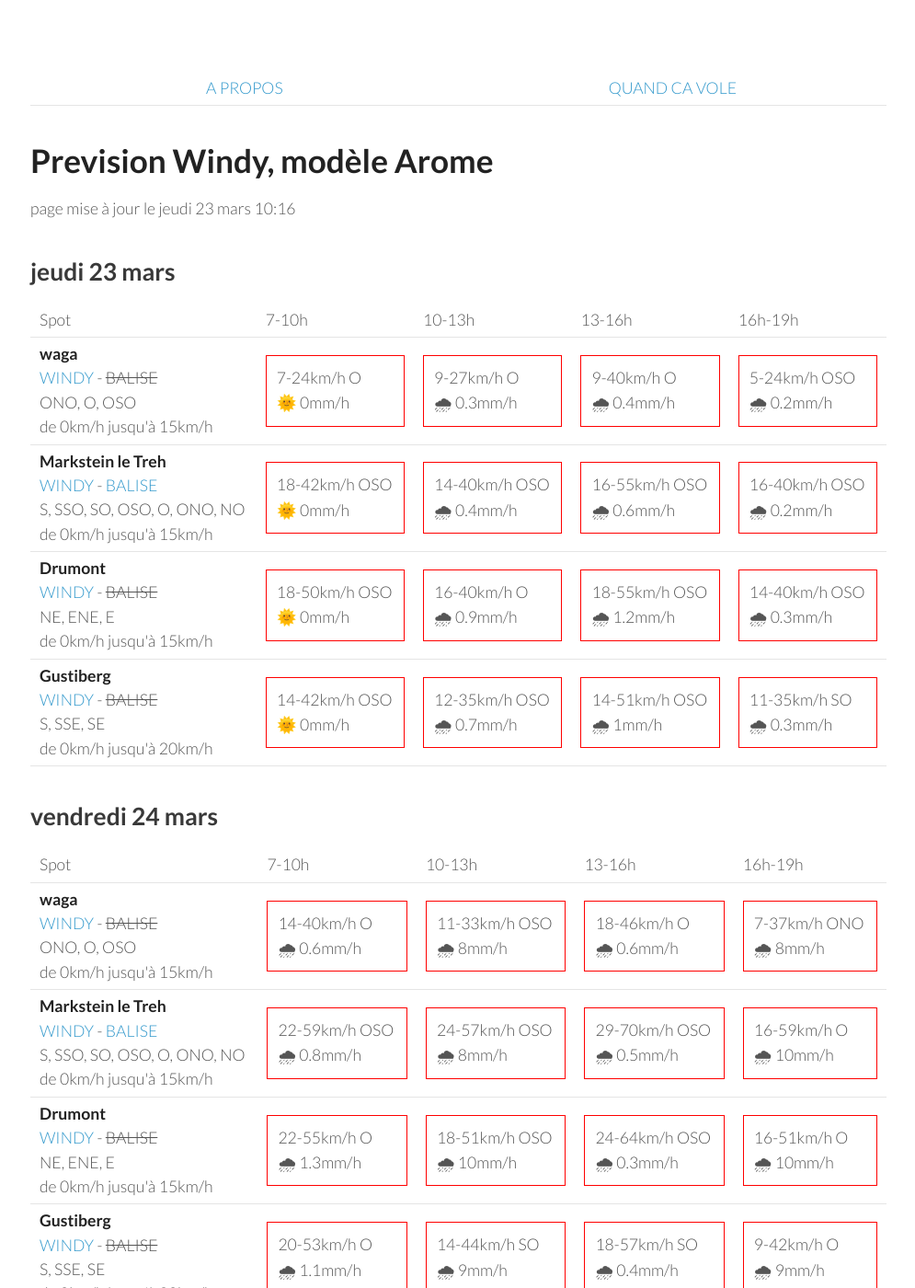
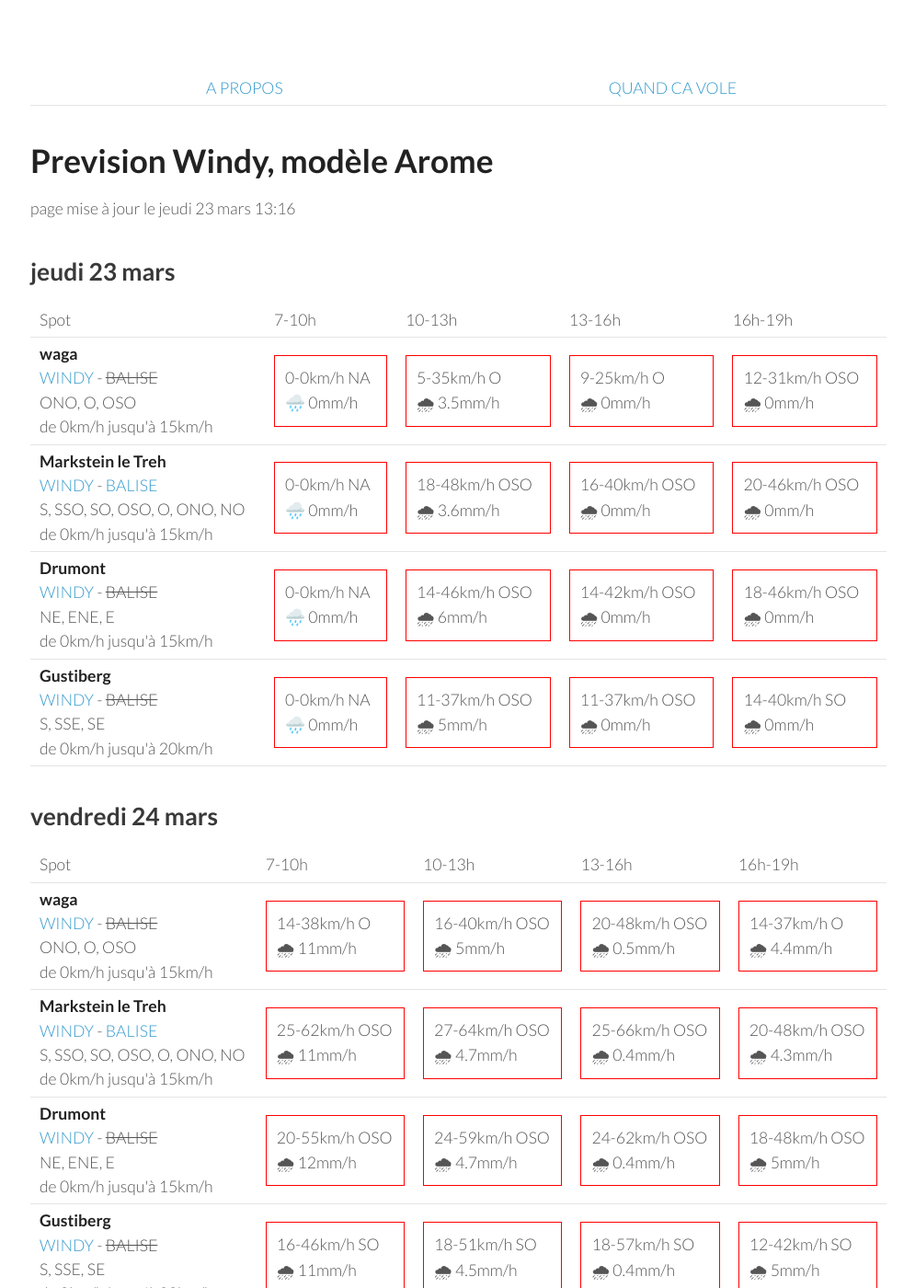
Before and after one commit to parapente-dans-le-nord/parapente-dans-le-nord.github.io, a Jekyll site: the page built from vosges.markdown, in a window 1280 px wide and 1400 px high. Shown: the whole window at 92% size, without its empty margins (25-1020 px from the left). Built offline with Jekyll 4.4.1, drawn with Linux system fonts in a browser that asks for light colours; some of the changed text lies outside the part shown.

Commit message:
update index.markdown

```diff
--- a/vosges.markdown
+++ b/vosges.markdown
@@ -7,7 +7,7 @@ title:  "Tous les spots"
 {: .links}
 
 # Prevision Windy, modèle Arome
-page mise à jour le jeudi 23 mars 10:16
+page mise à jour le jeudi 23 mars 13:16
 
 ## jeudi 23 mars
 
@@ -24,41 +24,37 @@ page mise à jour le jeudi 23 mars 10:16
 <tr>
         <td><strong>waga</strong><br><a href="https://windy.com/47.903/6.996?47.900,6.983,15">WINDY</a> - <span class="no-balise"> BALISE </span><br> <span class="vent-favorable">ONO, O, OSO</span><br><span class="force-vent">de 0km/h jusqu'à 15km/h</span> </td>
 
-            <td><div class="not-flyable"><p>7-24km/h O</p><p>🌞 0mm/h</p></div></td>
-            <td><div class="not-flyable"><p>9-27km/h O</p><p>🌧 0.3mm/h</p></div></td>
-            <td><div class="not-flyable"><p>9-40km/h O</p><p>🌧 0.4mm/h</p></div></td>
-            <td><div class="not-flyable"><p>5-24km/h OSO</p><p>🌧 0.2mm/h</p></div></td>
-
+            <td><div class="not-flyable"><p>0-0km/h NA</p><p>🌧️ 0mm/h</p></div></td>
+            <td><div class="not-flyable"><p>5-35km/h O</p><p>🌧 3.5mm/h</p></div></td>
+            <td><div class="not-flyable"><p>9-25km/h O</p><p>🌧 0mm/h</p></div></td>
+            <td><div class="not-flyable"><p>12-31km/h OSO</p><p>🌧 0mm/h</p></div></td>
 
     </tr>
 <tr>
         <td><strong>Markstein le Treh</strong><br><a href="https://windy.com/47.926/7.012?47.505,7.012,8,m:eY1agmQ">WINDY</a> - <span class=""><a href="http://www.balisemeteo.com/balise.php?idBalise=136">BALISE</a> </span><br> <span class="vent-favorable">S, SSO, SO, OSO, O, ONO, NO</span><br><span class="force-vent">de 0km/h jusqu'à 15km/h</span> </td>
 
-            <td><div class="not-flyable"><p>18-42km/h OSO</p><p>🌞 0mm/h</p></div></td>
-            <td><div class="not-flyable"><p>14-40km/h OSO</p><p>🌧 0.4mm/h</p></div></td>
-            <td><div class="not-flyable"><p>16-55km/h OSO</p><p>🌧 0.6mm/h</p></div></td>
-            <td><div class="not-flyable"><p>16-40km/h OSO</p><p>🌧 0.2mm/h</p></div></td>
-
+            <td><div class="not-flyable"><p>0-0km/h NA</p><p>🌧️ 0mm/h</p></div></td>
+            <td><div class="not-flyable"><p>18-48km/h OSO</p><p>🌧 3.6mm/h</p></div></td>
+            <td><div class="not-flyable"><p>16-40km/h OSO</p><p>🌧 0mm/h</p></div></td>
+            <td><div class="not-flyable"><p>20-46km/h OSO</p><p>🌧 0mm/h</p></div></td>
 
     </tr>
 <tr>
         <td><strong>Drumont</strong><br><a href="https://windy.com/47.898/6.919?47.687,6.919,9,m:eYYagmG">WINDY</a> - <span class="no-balise"> BALISE </span><br> <span class="vent-favorable">NE, ENE, E</span><br><span class="force-vent">de 0km/h jusqu'à 15km/h</span> </td>
 
-            <td><div class="not-flyable"><p>18-50km/h OSO</p><p>🌞 0mm/h</p></div></td>
-            <td><div class="not-flyable"><p>16-40km/h O</p><p>🌧 0.9mm/h</p></div></td>
-            <td><div class="not-flyable"><p>18-55km/h OSO</p><p>🌧 1.2mm/h</p></div></td>
-            <td><div class="not-flyable"><p>14-40km/h OSO</p><p>🌧 0.3mm/h</p></div></td>
-
+            <td><div class="not-flyable"><p>0-0km/h NA</p><p>🌧️ 0mm/h</p></div></td>
+            <td><div class="not-flyable"><p>14-46km/h OSO</p><p>🌧 6mm/h</p></div></td>
+            <td><div class="not-flyable"><p>14-42km/h OSO</p><p>🌧 0mm/h</p></div></td>
+            <td><div class="not-flyable"><p>18-46km/h OSO</p><p>🌧 0mm/h</p></div></td>
 
     </tr>
 <tr>
         <td><strong>Gustiberg</strong><br><a href="https://windy.com/47.894/6.934?47.891,6.934,15,m:eYYagmI">WINDY</a> - <span class="no-balise"> BALISE </span><br> <span class="vent-favorable">S, SSE, SE</span><br><span class="force-vent">de 0km/h jusqu'à 20km/h</span> </td>
 
-            <td><div class="not-flyable"><p>14-42km/h OSO</p><p>🌞 0mm/h</p></div></td>
-            <td><div class="not-flyable"><p>12-35km/h OSO</p><p>🌧 0.7mm/h</p></div></td>
-            <td><div class="not-flyable"><p>14-51km/h OSO</p><p>🌧 1mm/h</p></div></td>
-            <td><div class="not-flyable"><p>11-35km/h SO</p><p>🌧 0.3mm/h</p></div></td>
-
+            <td><div class="not-flyable"><p>0-0km/h NA</p><p>🌧️ 0mm/h</p></div></td>
+            <td><div class="not-flyable"><p>11-37km/h OSO</p><p>🌧 5mm/h</p></div></td>
+            <td><div class="not-flyable"><p>11-37km/h OSO</p><p>🌧 0mm/h</p></div></td>
+            <td><div class="not-flyable"><p>14-40km/h SO</p><p>🌧 0mm/h</p></div></td>
 
     </tr>
 
@@ -80,40 +76,40 @@ page mise à jour le jeudi 23 mars 10:16
 <tr>
         <td><strong>waga</strong><br><a href="https://windy.com/47.903/6.996?47.900,6.983,15">WINDY</a> - <span class="no-balise"> BALISE </span><br> <span class="vent-favorable">ONO, O, OSO</span><br><span class="force-vent">de 0km/h jusqu'à 15km/h</span> </td>
 
-            <td><div class="not-flyable"><p>14-40km/h O</p><p>🌧 0.6mm/h</p></div></td>
-            <td><div class="not-flyable"><p>11-33km/h OSO</p><p>🌧 8mm/h</p></div></td>
-            <td><div class="not-flyable"><p>18-46km/h O</p><p>🌧 0.6mm/h</p></div></td>
-            <td><div class="not-flyable"><p>7-37km/h ONO</p><p>🌧 8mm/h</p></div></td>
+            <td><div class="not-flyable"><p>14-38km/h O</p><p>🌧 11mm/h</p></div></td>
+            <td><div class="not-flyable"><p>16-40km/h OSO</p><p>🌧 5mm/h</p></div></td>
+            <td><div class="not-flyable"><p>20-48km/h OSO</p><p>🌧 0.5mm/h</p></div></td>
+            <td><div class="not-flyable"><p>14-37km/h O</p><p>🌧 4.4mm/h</p></div></td>
 
 
     </tr>
 <tr>
         <td><strong>Markstein le Treh</strong><br><a href="https://windy.com/47.926/7.012?47.505,7.012,8,m:eY1agmQ">WINDY</a> - <span class=""><a href="http://www.balisemeteo.com/balise.php?idBalise=136">BALISE</a> </span><br> <span class="vent-favorable">S, SSO, SO, OSO, O, ONO, NO</span><br><span class="force-vent">de 0km/h jusqu'à 15km/h</span> </td>
 
-            <td><div class="not-flyable"><p>22-59km/h OSO</p><p>🌧 0.8mm/h</p></div></td>
-            <td><div class="not-flyable"><p>24-57km/h OSO</p><p>🌧 8mm/h</p></div></td>
-            <td><div class="not-flyable"><p>29-70km/h OSO</p><p>🌧 0.5mm/h</p></div></td>
-            <td><div class="not-flyable"><p>16-59km/h O</p><p>🌧 10mm/h</p></div></td>
+            <td><div class="not-flyable"><p>25-62km/h OSO</p><p>🌧 11mm/h</p></div></td>
+            <td><div class="not-flyable"><p>27-64km/h OSO</p><p>🌧 4.7mm/h</p></div></td>
+            <td><div class="not-flyable"><p>25-66km/h OSO</p><p>🌧 0.4mm/h</p></div></td>
+            <td><div class="not-flyable"><p>20-48km/h OSO</p><p>🌧 4.3mm/h</p></div></td>
 
 
     </tr>
 <tr>
         <td><strong>Drumont</strong><br><a href="https://windy.com/47.898/6.919?47.687,6.919,9,m:eYYagmG">WINDY</a> - <span class="no-balise"> BALISE </span><br> <span class="vent-favorable">NE, ENE, E</span><br><span class="force-vent">de 0km/h jusqu'à 15km/h</span> </td>
 
-            <td><div class="not-flyable"><p>22-55km/h O</p><p>🌧 1.3mm/h</p></div></td>
-            <td><div class="not-flyable"><p>18-51km/h OSO</p><p>🌧 10mm/h</p></div></td>
-            <td><div class="not-flyable"><p>24-64km/h OSO</p><p>🌧 0.3mm/h</p></div></td>
-            <td><div class="not-flyable"><p>16-51km/h O</p><p>🌧 10mm/h</p></div></td>
+            <td><div class="not-flyable"><p>20-55km/h OSO</p><p>🌧 12mm/h</p></div></td>
+            <td><div class="not-flyable"><p>24-59km/h OSO</p><p>🌧 4.7mm/h</p></div></td>
+            <td><div class="not-flyable"><p>24-62km/h OSO</p><p>🌧 0.4mm/h</p></div></td>
+            <td><div class="not-flyable"><p>18-48km/h OSO</p><p>🌧 5mm/h</p></div></td>
 
 
     </tr>
 <tr>
         <td><strong>Gustiberg</strong><br><a href="https://windy.com/47.894/6.934?47.891,6.934,15,m:eYYagmI">WINDY</a> - <span class="no-balise"> BALISE </span><br> <span class="vent-favorable">S, SSE, SE</span><br><span class="force-vent">de 0km/h jusqu'à 20km/h</span> </td>
 
-            <td><div class="not-flyable"><p>20-53km/h O</p><p>🌧 1.1mm/h</p></div></td>
-            <td><div class="not-flyable"><p>14-44km/h SO</p><p>🌧 9mm/h</p></div></td>
+            <td><div class="not-flyable"><p>16-46km/h SO</p><p>🌧 11mm/h</p></div></td>
+            <td><div class="not-flyable"><p>18-51km/h SO</p><p>🌧 4.5mm/h</p></div></td>
             <td><div class="not-flyable"><p>18-57km/h SO</p><p>🌧 0.4mm/h</p></div></td>
-            <td><div class="not-flyable"><p>9-42km/h O</p><p>🌧 9mm/h</p></div></td>
+            <td><div class="not-flyable"><p>12-42km/h SO</p><p>🌧 5mm/h</p></div></td>
 
 
     </tr>
@@ -134,16 +130,6 @@ page mise à jour le jeudi 23 mars 10:16
       <td>16h-19h</td>
     </tr>
 <tr>
-        <td><strong>waga</strong><br><a href="https://windy.com/47.903/6.996?47.900,6.983,15">WINDY</a> - <span class="no-balise"> BALISE </span><br> <span class="vent-favorable">ONO, O, OSO</span><br><span class="force-vent">de 0km/h jusqu'à 15km/h</span> </td>
-
-            <td><div class="not-flyable"><p>22-64km/h OSO</p><p>🌧 3.2mm/h</p></div></td>
-            <td><div class="not-flyable"><p>25-72km/h O</p><p>🌧 1.1mm/h</p></div></td>
-            <td><div class="not-flyable"><p>24-81km/h OSO</p><p>🌧 1.4mm/h</p></div></td>
-            <td><div class="not-flyable"><p>22-81km/h O</p><p>🌧 1mm/h</p></div></td>
-
-
-    </tr>
-<tr>
         <td><strong>Markstein le Treh</strong><br><a href="https://windy.com/47.926/7.012?47.505,7.012,8,m:eY1agmQ">WINDY</a> - <span class=""><a href="http://www.balisemeteo.com/balise.php?idBalise=136">BALISE</a> </span><br> <span class="vent-favorable">S, SSO, SO, OSO, O, ONO, NO</span><br><span class="force-vent">de 0km/h jusqu'à 15km/h</span> </td>
 
             <td><div class="not-flyable"><p>18-61km/h OSO</p><p>🌧 1.5mm/h</p></div></td>
@@ -160,6 +146,16 @@ page mise à jour le jeudi 23 mars 10:16
             <td><div class="not-flyable"><p>18-57km/h OSO</p><p>🌧 3.5mm/h</p></div></td>
             <td><div class="not-flyable"><p>25-70km/h OSO</p><p>🌧 0.7mm/h</p></div></td>
             <td><div class="not-flyable"><p>24-70km/h OSO</p><p>🌧 0.7mm/h</p></div></td>
+
+
+    </tr>
+<tr>
+        <td><strong>waga</strong><br><a href="https://windy.com/47.903/6.996?47.900,6.983,15">WINDY</a> - <span class="no-balise"> BALISE </span><br> <span class="vent-favorable">ONO, O, OSO</span><br><span class="force-vent">de 0km/h jusqu'à 15km/h</span> </td>
+
+            <td><div class="not-flyable"><p>18-61km/h OSO</p><p>🌧 1.7mm/h</p></div></td>
+            <td><div class="not-flyable"><p>18-66km/h OSO</p><p>🌧 1.6mm/h</p></div></td>
+            <td><div class="not-flyable"><p>25-77km/h OSO</p><p>🌧 0.9mm/h</p></div></td>
+            <td><div class="not-flyable"><p>24-79km/h OSO</p><p>🌧 0.9mm/h</p></div></td>
 
 
     </tr>
@@ -190,16 +186,6 @@ page mise à jour le jeudi 23 mars 10:16
       <td>16h-19h</td>
     </tr>
 <tr>
-        <td><strong>waga</strong><br><a href="https://windy.com/47.903/6.996?47.900,6.983,15">WINDY</a> - <span class="no-balise"> BALISE </span><br> <span class="vent-favorable">ONO, O, OSO</span><br><span class="force-vent">de 0km/h jusqu'à 15km/h</span> </td>
-
-            <td><div class="not-flyable"><p>5-33km/h OSO</p><p>🌧 0.2mm/h</p></div></td>
-            <td><div class="not-flyable"><p>12-46km/h SO</p><p>🌧 3.7mm/h</p></div></td>
-            <td><div class="not-flyable"><p>25-81km/h OSO</p><p>🌧 0.6mm/h</p></div></td>
-            <td><div class="not-flyable"><p>24-79km/h OSO</p><p>🌧 1.2mm/h</p></div></td>
-
-
-    </tr>
-<tr>
         <td><strong>Markstein le Treh</strong><br><a href="https://windy.com/47.926/7.012?47.505,7.012,8,m:eY1agmQ">WINDY</a> - <span class=""><a href="http://www.balisemeteo.com/balise.php?idBalise=136">BALISE</a> </span><br> <span class="vent-favorable">S, SSO, SO, OSO, O, ONO, NO</span><br><span class="force-vent">de 0km/h jusqu'à 15km/h</span> </td>
 
             <td><div class="not-flyable"><p>14-48km/h SO</p><p>🌧 1.4mm/h</p></div></td>
@@ -216,6 +202,16 @@ page mise à jour le jeudi 23 mars 10:16
             <td><div class="not-flyable"><p>29-83km/h OSO</p><p>🌧 1.8mm/h</p></div></td>
             <td><div class="not-flyable"><p>22-83km/h OSO</p><p>🌧 0.9mm/h</p></div></td>
             <td><div class="not-flyable"><p>14-62km/h OSO</p><p>🌧 1.5mm/h</p></div></td>
+
+
+    </tr>
+<tr>
+        <td><strong>waga</strong><br><a href="https://windy.com/47.903/6.996?47.900,6.983,15">WINDY</a> - <span class="no-balise"> BALISE </span><br> <span class="vent-favorable">ONO, O, OSO</span><br><span class="force-vent">de 0km/h jusqu'à 15km/h</span> </td>
+
+            <td><div class="not-flyable"><p>12-48km/h SO</p><p>🌧 1.4mm/h</p></div></td>
+            <td><div class="not-flyable"><p>29-96km/h OSO</p><p>🌧 1.7mm/h</p></div></td>
+            <td><div class="not-flyable"><p>24-92km/h OSO</p><p>🌧 0.6mm/h</p></div></td>
+            <td><div class="not-flyable"><p>14-72km/h OSO</p><p>🌧 1.5mm/h</p></div></td>
 
 
     </tr>
@@ -248,10 +244,10 @@ page mise à jour le jeudi 23 mars 10:16
 <tr>
         <td><strong>waga</strong><br><a href="https://windy.com/47.903/6.996?47.900,6.983,15">WINDY</a> - <span class="no-balise"> BALISE </span><br> <span class="vent-favorable">ONO, O, OSO</span><br><span class="force-vent">de 0km/h jusqu'à 15km/h</span> </td>
 
-            <td><div class="not-flyable"><p>14-62km/h NNO</p><p>🌧 0.2mm/h</p></div></td>
-            <td><div class="not-flyable"><p>14-48km/h NO</p><p>🌞 0mm/h</p></div></td>
-            <td><div class="not-flyable"><p>16-50km/h NO</p><p>🌧 0.8mm/h</p></div></td>
-            <td><div class="not-flyable"><p>20-61km/h NO</p><p>🌧 0.5mm/h</p></div></td>
+            <td><div class="not-flyable"><p>16-59km/h NNO</p><p>🌧 0.6mm/h</p></div></td>
+            <td><div class="not-flyable"><p>16-51km/h NNO</p><p>🌞 0mm/h</p></div></td>
+            <td><div class="not-flyable"><p>18-55km/h NO</p><p>🌧 1mm/h</p></div></td>
+            <td><div class="not-flyable"><p>18-57km/h NO</p><p>🌧 0.6mm/h</p></div></td>
 
 
     </tr>
@@ -331,6 +327,16 @@ page mise à jour le jeudi 23 mars 10:16
 
 
     </tr>
+<tr>
+        <td><strong>waga</strong><br><a href="https://windy.com/47.903/6.996?47.900,6.983,15">WINDY</a> - <span class="no-balise"> BALISE </span><br> <span class="vent-favorable">ONO, O, OSO</span><br><span class="force-vent">de 0km/h jusqu'à 15km/h</span> </td>
+
+            <td><div class="not-flyable"><p>7-29km/h NNO</p><p>🌞 0mm/h</p></div></td>
+            <td><div class="not-flyable"><p>1-22km/h S</p><p>🌞 0mm/h</p></div></td>
+            <td><div class="not-flyable"><p>3-18km/h OSO</p><p>🌞 0mm/h</p></div></td>
+            <td><div class="not-flyable"><p>7-24km/h OSO</p><p>🌞 0mm/h</p></div></td>
+
+
+    </tr>
 
 </tbody>
 </table>
```
